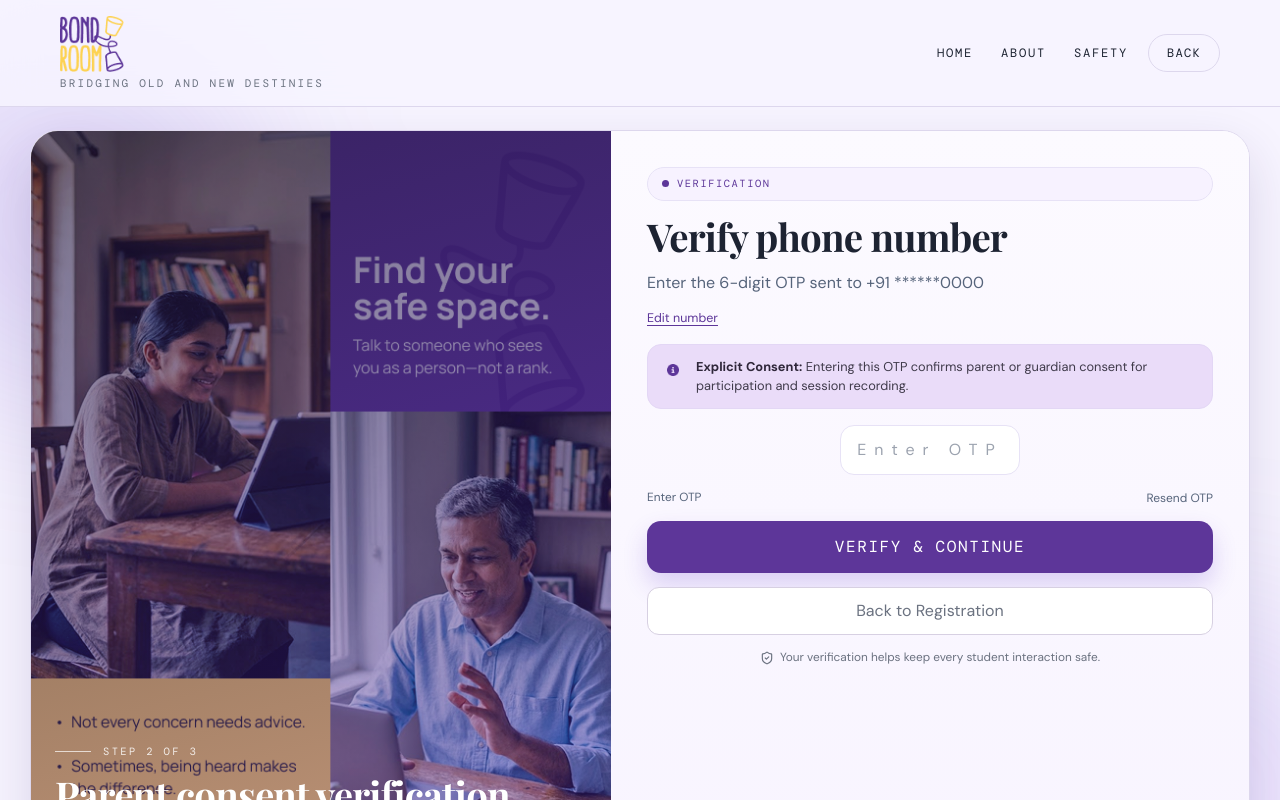
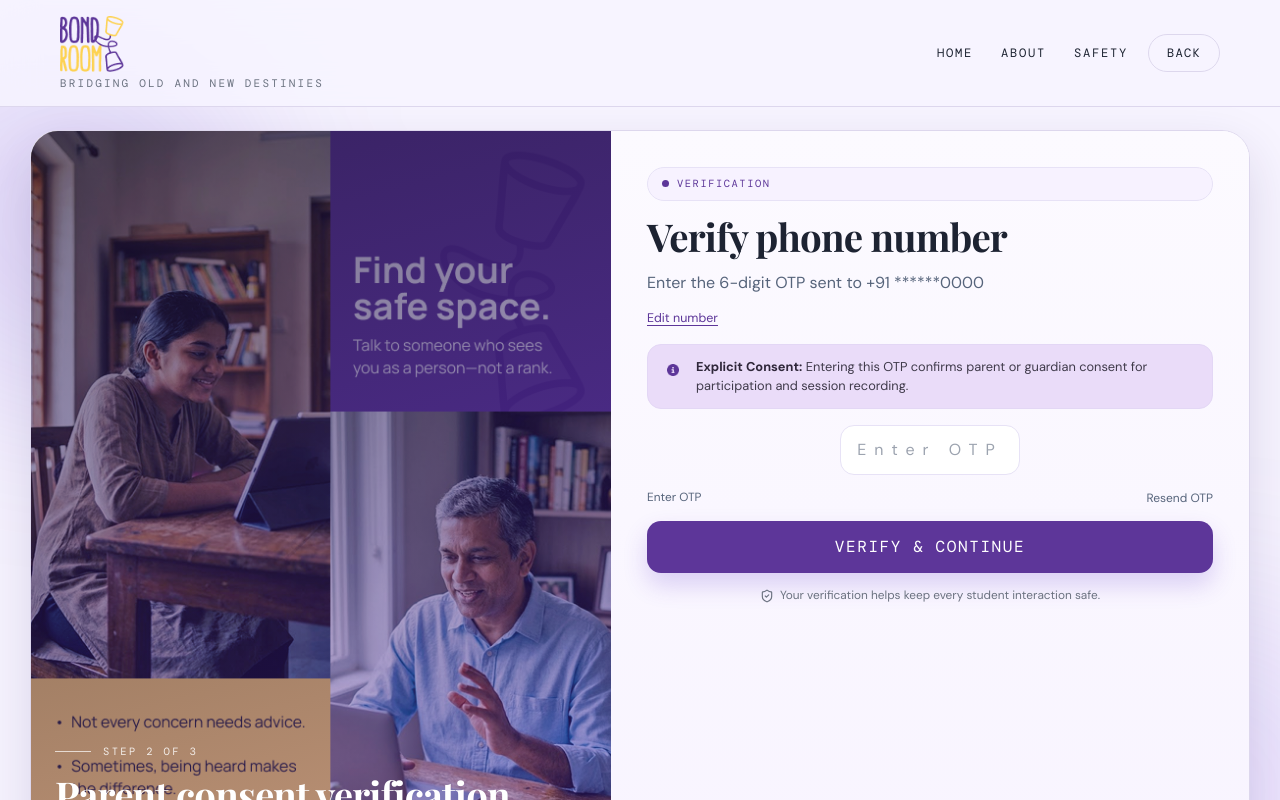
Before and after one commit to aman99951/Bond-Room, a React (Vite) app: page /verify-parent in a window 1280 px wide. Shown: the top 800 px of the page. Built offline with nearby package versions, Linux system fonts and the light colour scheme; no server answers; a web font is replaced by a local one.

Commit message:
Remove back link from verify parent screen

```diff
--- a/src/components/auth/VerifyParent.jsx
+++ b/src/components/auth/VerifyParent.jsx
@@ -260,9 +260,7 @@ const VerifyParent = () => {
                 {loading ? 'Verifying...' : 'Verify & Continue'}
               </button>
 
-              <Link to="/register" className="lp-vp-back-link">
-                Back to Registration
-              </Link>
+
 
               <p className="lp-vp-foot-note">
                 <ShieldCheck size={14} /> Your verification helps keep every student interaction safe.
```
